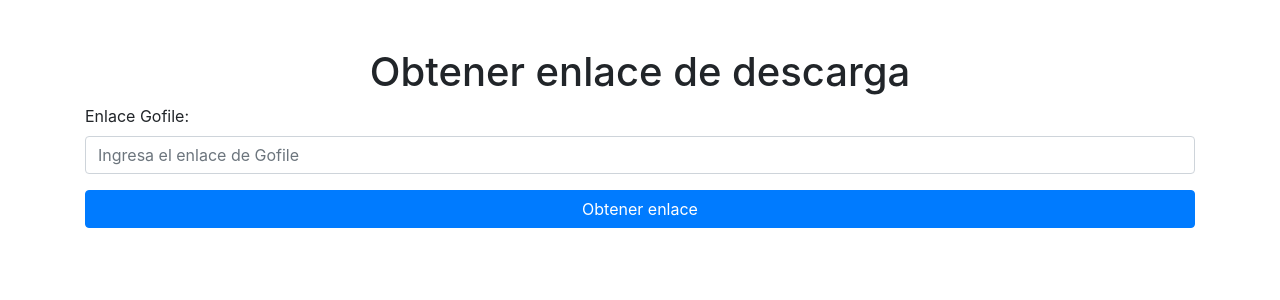
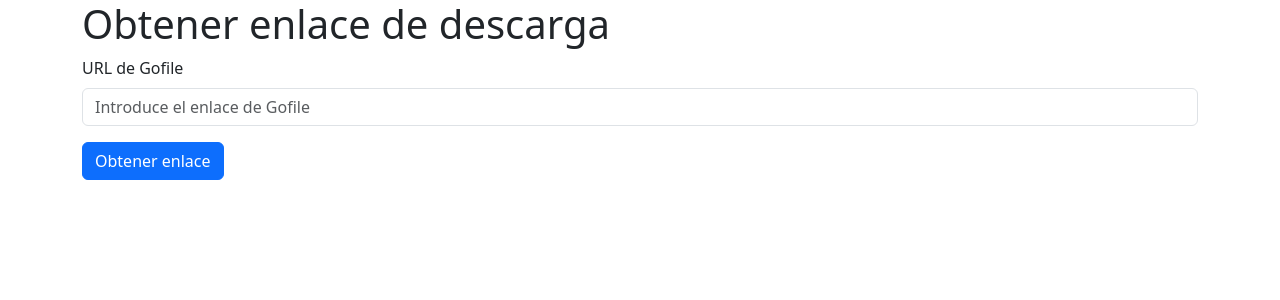
Before and after one commit to nahucai95/Gofile-Direct-Link, a PHP site: page / in a window 1280 px wide. Shown: the top 300 px of the page. Run offline with PHP 8.4, Linux system fonts and the light colour scheme; some libraries are stand-ins or nearby versions.

Commit message:
Update index.php

```diff
--- a/index.php
+++ b/index.php
@@ -1,17 +1,16 @@
 <?php
-// Procesar la solicitud al recibir la URL
-$downloadLink = null;
 if (isset($_GET['url'])) {
     $url = $_GET['url'];
+    $json = file_get_contents("https://gofile-direct-link.onrender.com/?url=" . urlencode($url));
+    $data = json_decode($json, true);
 
-    // Realiza la solicitud al endpoint de Render para obtener el enlace de descarga
-    $apiUrl = "https://gofile-direct-link.onrender.com/?url=" . urlencode($url);
-    $response = file_get_contents($apiUrl);
-    $data = json_decode($response, true);
-
-    // Verificar si el enlace se obtuvo correctamente
-    if (isset($data['links'][0]['link'])) {
-        $downloadLink = $data['links'][0]['link'];
+    if ($data['status'] == 'ok') {
+        echo "<div class='container'>";
+        echo "<h1>Enlace de descarga</h1>";
+        echo "<p><a href='" . $data['links'][0]['link'] . "'>" . $data['links'][0]['file'] . "</a></p>";
+        echo "</div>";
+    } else {
+        echo "<p>Error al obtener el enlace de descarga.</p>";
     }
 }
 ?>
@@ -21,37 +20,19 @@
 <head>
     <meta charset="UTF-8">
     <meta name="viewport" content="width=device-width, initial-scale=1.0">
-    <title>Obtener enlace de descarga</title>
-    <!-- Agregar Bootstrap -->
-    <link href="https://stackpath.bootstrapcdn.com/bootstrap/4.5.2/css/bootstrap.min.css" rel="stylesheet">
+    <title>Obtener Enlace de Descarga</title>
+    <link href="https://cdn.jsdelivr.net/npm/bootstrap@5.3.0-alpha1/dist/css/bootstrap.min.css" rel="stylesheet" />
 </head>
 <body>
-    <div class="container mt-5">
-        <h1 class="text-center">Obtener enlace de descarga</h1>
-
-        <form action="index.php" method="get" class="mb-4">
-            <div class="form-group">
-                <label for="url">Enlace Gofile:</label>
-                <input type="text" class="form-control" id="url" name="url" placeholder="Ingresa el enlace de Gofile" required>
+    <div class="container">
+        <h1>Obtener enlace de descarga</h1>
+        <form action="index.php" method="get">
+            <div class="mb-3">
+                <label for="url" class="form-label">URL de Gofile</label>
+                <input type="text" class="form-control" id="url" name="url" placeholder="Introduce el enlace de Gofile" required>
             </div>
-            <button type="submit" class="btn btn-primary btn-block">Obtener enlace</button>
+            <button type="submit" class="btn btn-primary">Obtener enlace</button>
         </form>
-
-        <?php if ($downloadLink): ?>
-            <div class="alert alert-success">
-                <strong>Enlace de descarga:</strong> <a href="<?php echo $downloadLink; ?>" target="_blank"><?php echo $downloadLink; ?></a>
-            </div>
-        <?php elseif (isset($_GET['url'])): ?>
-            <div class="alert alert-danger">
-                <strong>Error:</strong> No se pudo obtener el enlace de descarga. Verifica el enlace de Gofile.
-            </div>
-        <?php endif; ?>
-
     </div>
-
-    <!-- Agregar Bootstrap JS -->
-    <script src="https://code.jquery.com/jquery-3.5.1.slim.min.js"></script>
-    <script src="https://cdn.jsdelivr.net/npm/@popperjs/core@2.5.2/dist/umd/popper.min.js"></script>
-    <script src="https://stackpath.bootstrapcdn.com/bootstrap/4.5.2/js/bootstrap.min.js"></script>
 </body>
 </html>
```
